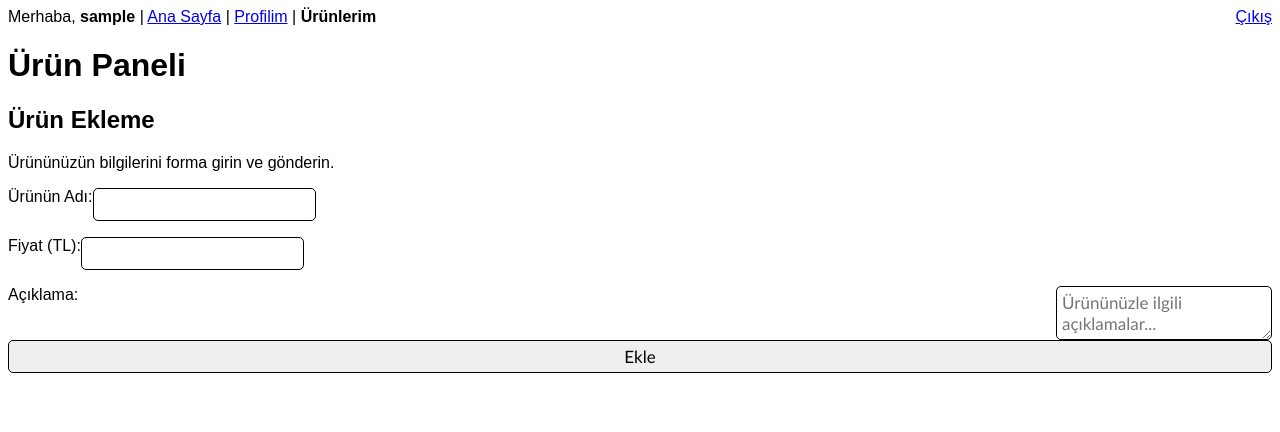
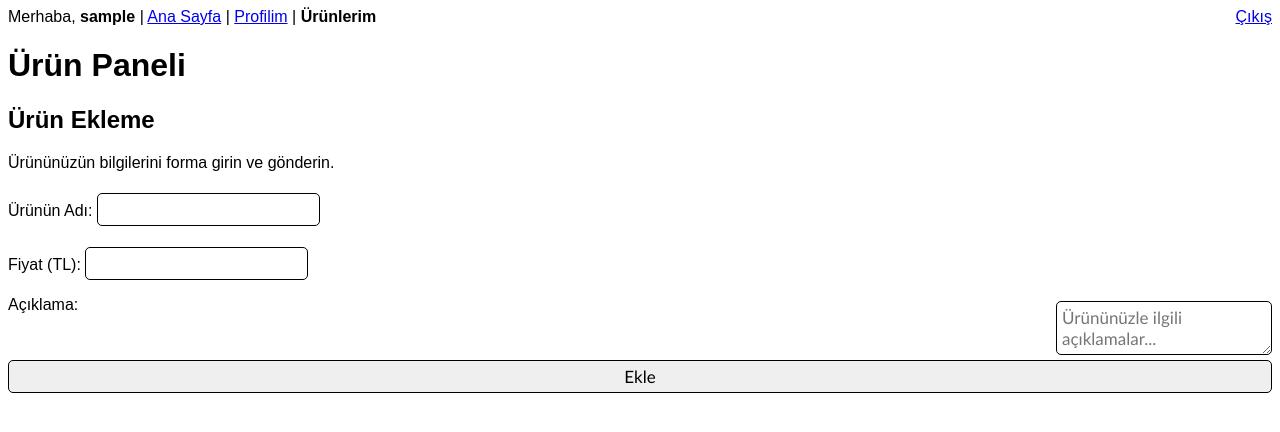
Before and after one commit to EmreKp/binastore, a PHP site: page /urunler.php in a window 1280 px wide. Shown: the top 432 px of the page. Run offline with PHP 8.4, Linux system fonts and the light colour scheme; the visitor is signed in with stand-in values (Sample User, id 1); data that the repository does not hold is empty.

Commit message:
Add input margin

```diff
--- a/stil.css
+++ b/stil.css
@@ -1,5 +1,5 @@
 body { font-family: Ubuntu,Arial,sans-serif; }
-input,textarea { border:1px solid black; border-radius: 5px; padding: 5px; font-family: Ubuntu,"Trebuchet MS",sans-serif; font-size: 17px; }
+input,textarea { border:1px solid black; border-radius: 5px; margin-top:5px; padding: 5px; font-family: Ubuntu,"Trebuchet MS",sans-serif; font-size: 17px; }
 .detay,.urunac { padding: 10px; width: 60% }
 .urunac { border: 3px solid black; border-radius: 10px; margin-top:15px }
 .detay { display: none; }
@@ -11,7 +11,6 @@ input[type="submit"] { width: 100%; }
 .bravo { background: green; }
 .hata { background: red; }
 #kayitform input[type="checkbox"] { float: none }
-label { float: left }
 .nick { font-size: 32px }
 .fiyat { font-weight: bold; color: green; }
 #sart:visited { color: black; }
```
